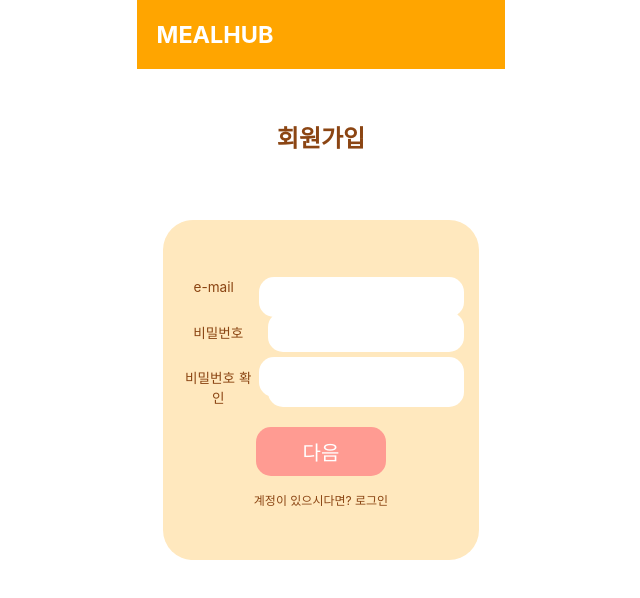
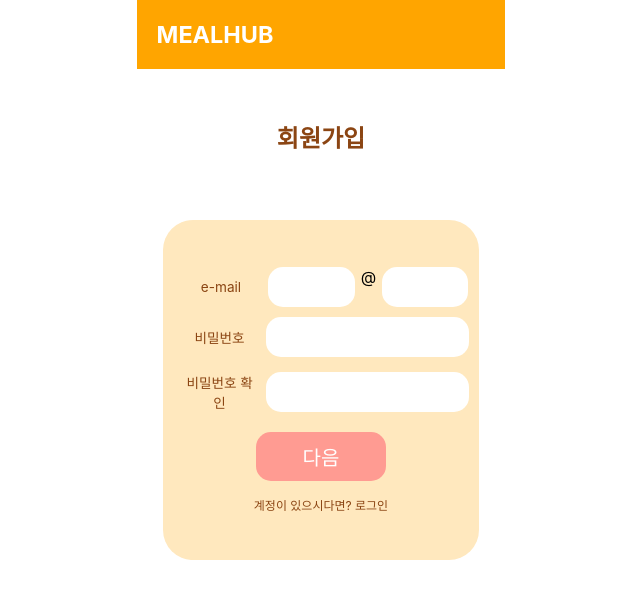
Before and after one commit to jinn-ie/MealHub, a React (Create React App) app: page /signup1 in a window 1280 px wide. Shown: the top 598 px of the page, without its empty margins (319-959 px from the left). Built offline with nearby package versions, Linux system fonts and the light colour scheme.

Commit message:
class 구조 변경

```diff
--- a/src/index.css
+++ b/src/index.css
@@ -1,6 +1,6 @@
 body {
   margin: 0;
-  font-family: -apple-system, BlinkMacSystemFont, 'Segoe UI', 'Roboto', 'Oxygen',
+  font-family: -apple-system, BlinkMacSystemFont, 'Noto Sans KR', 'Segoe UI', 'Roboto', 'Oxygen',
     'Ubuntu', 'Cantarell', 'Fira Sans', 'Droid Sans', 'Helvetica Neue',
     sans-serif;
   -webkit-font-smoothing: antialiased;
@@ -130,6 +130,7 @@ h2 {
   aspect-ratio: 1/1;
   border-radius: 30px;
   margin: 7px;
+  padding: 3px;
   text-align: center;
   background: white;
 }
@@ -189,49 +190,57 @@ label {
   display: inline-block;
 }
 
-.input, input {
+input {
   width: 80%;
   height: 30px;
   border-radius: 15px;
   border: none;
   padding: 5px;
-  margin: 5px;
+  margin: 5px 0px;
   display: flex;
 }
 
-.input{
-  width: 100%;
-  display: flex;
-  flex-wrap: wrap;
-  box-sizing: border-box;
-}
 .br {
-  width: 100%;
+  width: 80%;
   display: flex;
   flex-direction: column;
   flex-wrap: wrap;
   box-sizing: border-box;
 }
-.input p {
-  margin: 10px;
-}
-.input input {
-  width: 100%;
-  margin: 0px -5px;
+
+.input-group {
+  width: 80%;
+  height: 40px;
+  padding: 0px;
+  margin: 5px 0px;
+  display: flex;
 }
 
-.input .check {
+.sub {
+  width: 100%;
+  margin: 0px;
+}
+
+.input-group .email {
+  margin: 0px 0px;
+}
+
+.input-group .ap{
+  margin: 0% 3%;
+}
+
+.input-group .check {
   height: 16px;
   width: 16px;
   margin-right: 5px;
 }
-.input label {
+.input-group label {
   display: flex;
   width: 30%;
-  font-size: 12px;
+  font-size: 13px;
   margin: 0px 0px;
   margin-right: 5px;
-
+  align-items: center;
 }
 
 .submit {
--- a/src/pages/Signup1.js
+++ b/src/pages/Signup1.js
@@ -24,10 +24,10 @@ function Signup1() {
         <form className="login-form signup1" onSubmit={handleSubmit}>
             <div className="form-group">
                 <label>e-mail</label>
-                    <div className="input">
-                        <input type="email" name="username" onChange={handleChange} />
-                        <p>@</p>
-                        <input type="text" name="domain" list="domainList"></input>
+                    <div className="input-group">
+                        <input type="text" className="email" name="username" onChange={handleChange} />
+                        <p className="ap">@</p>
+                        <input type="text" className="email" name="domain" list="domainList"></input>
                         <datalist id="domainList">
                             <option value="naver.com" />
                             <option value="daum.net" />
--- a/src/pages/Signup2.js
+++ b/src/pages/Signup2.js
@@ -24,7 +24,7 @@ function Signup2() {
         <form className="login-form signup2" onSubmit={handleSubmit}>
             <div className="form-group">
                 <label>성별</label>
-                    <div className="input">
+                    <div className="input-group">
                     <label><input type="radio" className="check" name="sex" onChange={handleChange} />남성</label>
                     <label><input type="radio" className="check" name="sex" onChange={handleChange} />여성</label>
                     </div>
@@ -35,7 +35,7 @@ function Signup2() {
             </div>
             <div className="form-group">
                 <label>알레르기</label>
-                    <div className="input">
+                    <div className="input-group">
                     <label><input type="checkbox" className="check" name="allergy" value="난류" onChange={handleChange} />난류</label>
                     <label><input type="checkbox" className="check" name="allergy" value="우유" onChange={handleChange} />우유</label>
                     <label><input type="checkbox" className="check" name="allergy" value="땅콩" onChange={handleChange} />땅콩</label>
@@ -44,12 +44,12 @@ function Signup2() {
             <div className="form-group">
                 <label>선호<br/>카테고리</label>
                 <div className="br">
-                    <div className="input">
+                    <div className="input-group sub">
                     <label><input type="checkbox" className="check" name="category" value="한식" onChange={handleChange} />한식</label>
                     <label><input type="checkbox" className="check" name="category" value="중식" onChange={handleChange} />중식</label>
                     <label><input type="checkbox" className="check" name="category" value="일식" onChange={handleChange} />일식</label>
                     </div>
-                    <div className="input">
+                    <div className="input-group sub">
                     <label><input type="checkbox" className="check" name="category" value="양식" onChange={handleChange} />양식</label>
                     <label><input type="checkbox" className="check" name="category" value="분식" onChange={handleChange} />분식</label>
                     </div>
```
